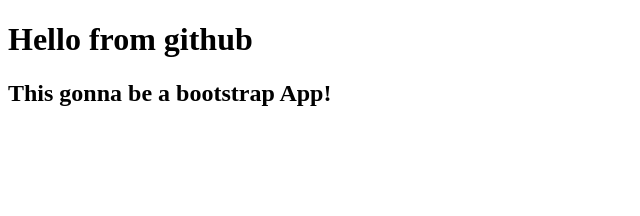
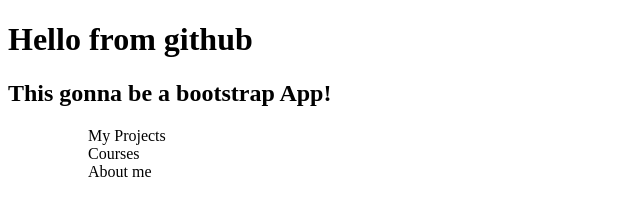
Before and after one commit to monica-tech75/hello-github, a plain HTML site: page index.html in a window 1280 px wide. Shown: the whole page, without its empty margins (0-640 px from the left). Drawn offline with Linux system fonts and the light colour scheme.

Commit message:
Add navigation bar whit an unordered list

```diff
--- a/index.html
+++ b/index.html
@@ -8,5 +8,12 @@
   <body>
     <h1>Hello from github</h1>
     <h2> This gonna be a <span>bootstrap</span> App!</h2>
+    <nav>
+      <ul>
+        <ol>My Projects</ol>
+        <ol>Courses</ol>
+        <ol>About me</ol>
+      </ul>
+    </nav>
   </body>
 </html>
```
